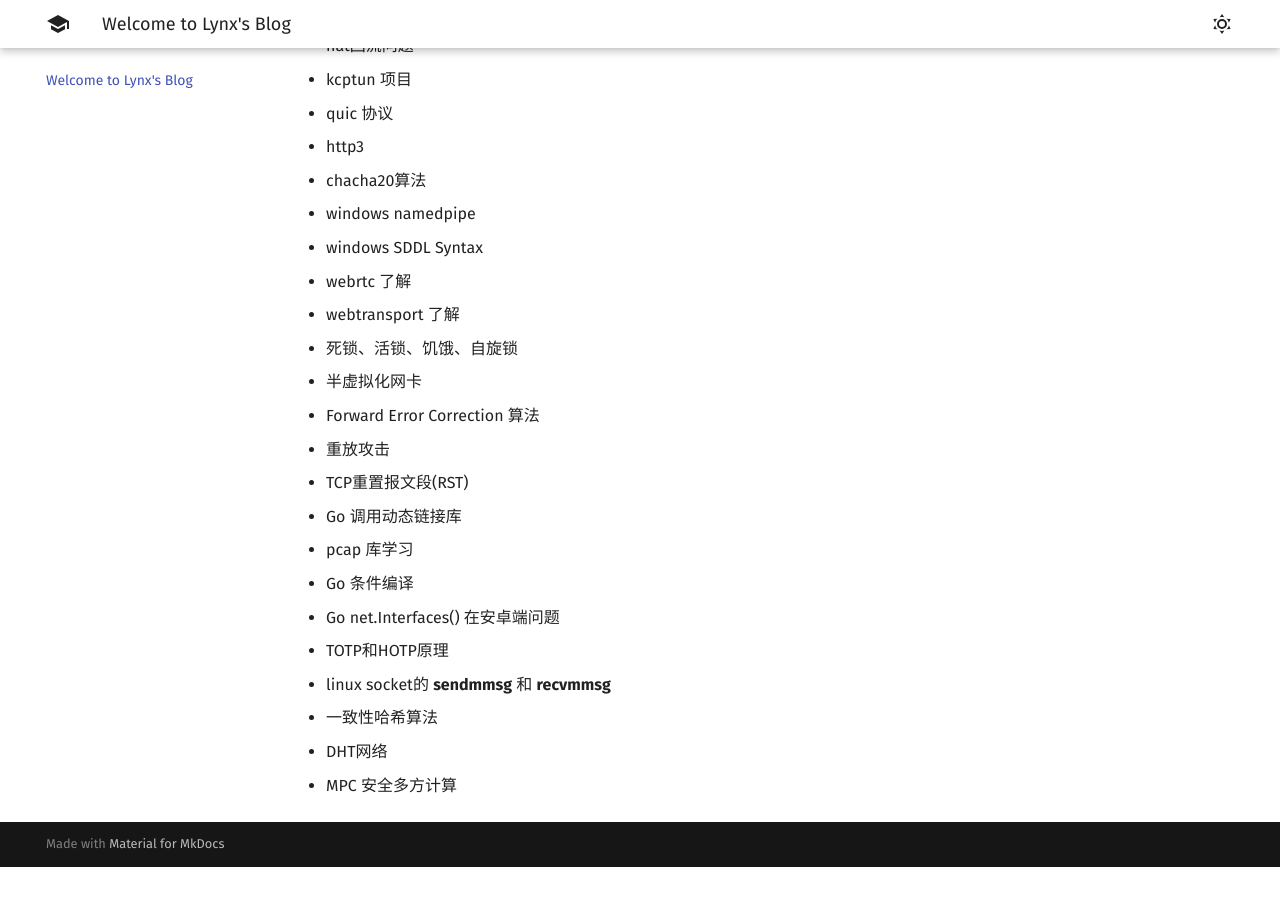
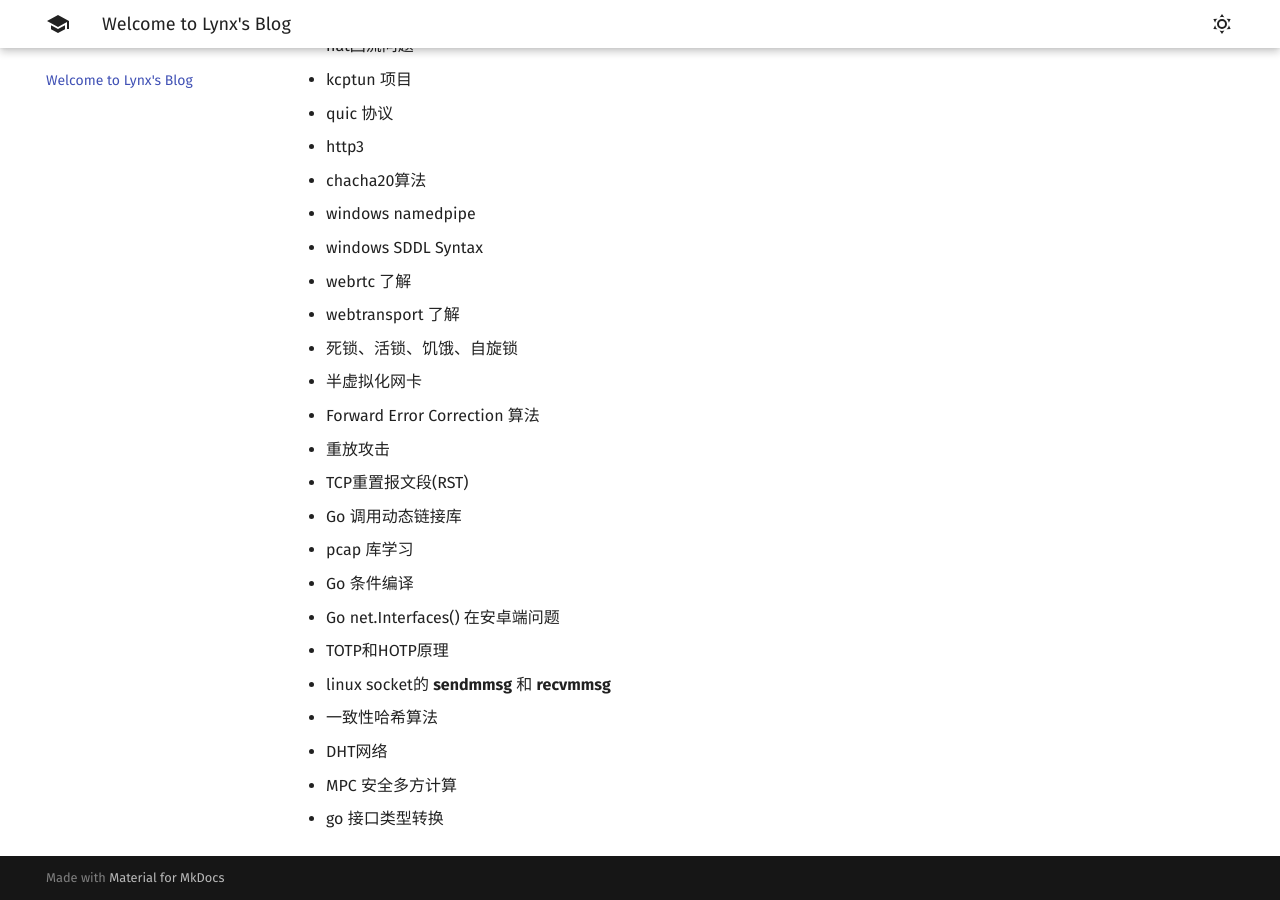
Before and after one commit to 1314liuwei/blog, an MkDocs documentation site: the page built from docs/index.md, in a window 1280 px wide and 900 px high, scrolled down 875 px. Built offline with MkDocs 1.6.1 and Material for MkDocs 9.7.7, drawn with Linux system fonts in a browser that asks for light colours; before the commit the page ends 1742 px from its top, so only the background shows below that.

Commit message:
2023/06/29 周四

```diff
--- a/docs/index.md
+++ b/docs/index.md
@@ -44,3 +44,4 @@
 - 一致性哈希算法
 - DHT网络
 - MPC 安全多方计算
+- go 接口类型转换
```
